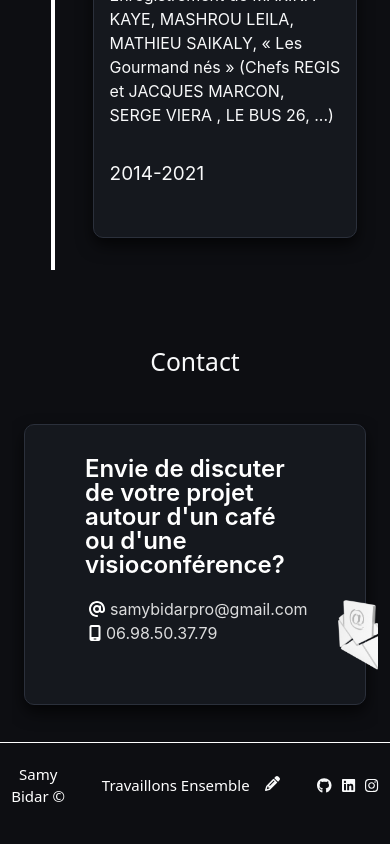
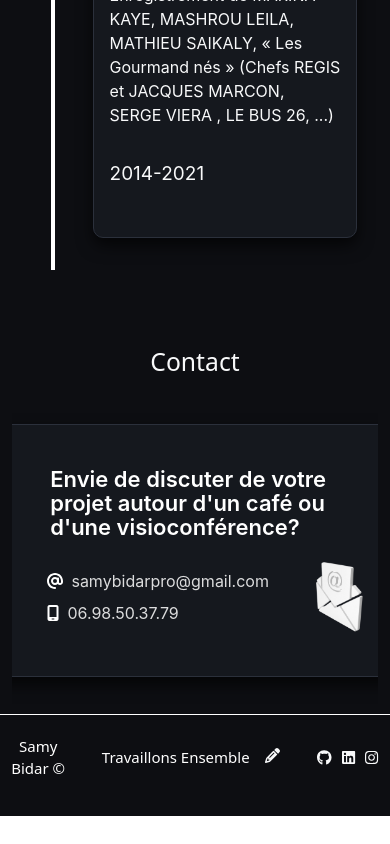
Before and after one commit to SamyBidar2/portfolio, a React (Create React App) app: page / in a window 390 px wide. Shown: the part 5426-6270 px from the top of the page. After the commit the page ends 6242 px from the top, so only its background shows below. Built offline with nearby package versions, Linux system fonts and the light colour scheme.

Commit message:
MAJ et correction responsive Contact

```diff
--- a/src/Components/Contact.jsx
+++ b/src/Components/Contact.jsx
@@ -2,11 +2,146 @@ import React from 'react';
 import styled from 'styled-components';
 import 'bootstrap/dist/css/bootstrap.min.css';
 import Container from 'react-bootstrap/Container';
-import { Card as BootstrapCard } from 'react-bootstrap';
+import {  Card as BootstrapCard  } from 'react-bootstrap';
 
 import mail from '../Images/mail.png';
 import { FontAwesomeIcon } from '@fortawesome/react-fontawesome';
-import { faAt, faMobileScreen } from '@fortawesome/free-solid-svg-icons';
+import { faAt, faMobileScreen} from '@fortawesome/free-solid-svg-icons';
+
+// //#region
+// const ContactContainer = styled(Container)`
+//     display: flex;
+//     flex-direction: column;
+//     justify-content: center;
+//     align-items: center;
+//     min-height: 200px;
+//     width: 100%;
+//     overflow: hidden;
+//     padding-bottom: 10%;
+//   `;
+
+//   const ContactTitle = styled.h2`
+//     display: flex;
+//     justify-content: center;
+//     padding: 40px 0;
+//     text-align: center;
+// `;
+
+//   const Card = styled(BootstrapCard)`
+//     // width: 760px;
+//     //height: 500px;
+//     padding: 30px;
+//     box-sizing: border-box;
+//     gap: 15px;
+//     border-radius: 10px;
+//     border: 1px solid #2b303b;
+//     // background: radial-gradient(100% 100% at 50% 0%, rgba(255, 255, 255, 0.20) 0%, rgba(255, 255, 255, 0.02) 100%);
+//     background: #15181e;
+//     box-shadow: 0px 1px 2px 0px rgba(0, 0, 0, 0.04), 0px 3px 8px 0px rgba(0, 0, 0, 0.12), 0px 8px 16px 0px rgba(0, 0, 0, 0.60);
+//     backdrop-filter: blur(12px);
+
+//     &:hover {
+//         // background: #22272e; /* Change background color on hover */
+//         box-shadow: 0px 2px 4px 0px rgba(0, 0, 0, 0.08), 0px 2px 4px 0px rgba(0, 0, 0, 0.16), 0px 2px 4px 0px rgba(0, 0, 0, 0.32);
+//         // filter: drop-shadow(0 0 1px #8A2BE2);
+//         filter: drop-shadow(0 0 1px #22272e);
+//     }
+// `;
+
+//   const CardBody = styled(BootstrapCard.Body)`
+//   display: flex;
+//   align-items: flex-start;
+//   align-content: flex-start;
+//   align-self: stretch;
+//   gap: 60px;
+//   box-sizing: border-box;
+//   padding: 12px 20px;
+
+//   @media (max-width: 768px) {
+//     flex-direction:column;
+//     gap:30px;
+// `;
+
+// const TextContainer = styled.div`
+//     display: flex;
+//     flex-direction: column;
+//     justify-content: flex-start;
+//     align-items: flex-start;
+//     gap: 20px;
+//     align-self: stretch;
+// `;
+
+// const CardTitle = styled(BootstrapCard.Title)`
+//     color:white;
+//     font-family: Inter;
+//     font-size: 22px;
+//     font-style: normal;
+//     font-weight: 600;
+//     line-height: 24px;
+//     margin:0;
+//     max-width:400px;
+// `;
+
+// const CardText = styled(BootstrapCard.Text)`
+//     color: var(--Adaptive-Weak, rgba(255, 255, 255, 0.85));
+//     font-family: Inter;
+//     font-size: 16px;
+//     font-style: normal;
+//     font-weight: 400;
+//     line-height: 24px;
+//     // margin-bottom : 20px;
+// `;
+
+// const MailImg = styled.img`
+//   height: 150px;
+//   width: 100%;
+//   max-width:150px;
+//   @media (max-width: 768px) {
+//     height: 75px;
+//     width: 100%;
+//     max-width: 75px;
+// `
+// const StyleIconContainer = styled(Container)`
+//   display :flex;
+//   justify-content:flex-start;
+//   align-content:center;
+//   align-items:center;
+//   gap:8px;
+// `
+
+// const StyledIcone = styled(FontAwesomeIcon)`
+//   color:white;
+//   font-size:16px
+// `
+// //#endregion
+
+// export const Contact = () => {
+//   return (
+//     <ContactContainer>
+//         <ContactTitle className='text-light'>Contact</ContactTitle>
+//         <Card>
+//           <CardBody>
+//               <TextContainer>
+//                   <CardTitle>Envie de discuter de votre projet autour d'un café ou d'une visioconférence? </CardTitle>
+//                   {/* <CardTitle>Contactez-moi par email ou par téléphone et prenons rendez-vous !</CardTitle> */}
+//                   <Container>
+//                     <StyleIconContainer>
+//                       <StyledIcone icon={faAt}/>
+//                       <CardText>samybidarpro@gmail.com</CardText>
+//                     </StyleIconContainer>
+//                     <StyleIconContainer>
+//                       <StyledIcone icon={faMobileScreen}/>
+//                       <CardText>06.98.50.37.79</CardText>
+//                     </StyleIconContainer>
+//                   </Container>
+//               </TextContainer>
+//               <MailImg src={mail} alt=''/>
+//           </CardBody>
+//         </Card>
+//     </ContactContainer>
+//   );
+// };
+
 
 //#region
 const ContactContainer = styled(Container)`
@@ -28,66 +163,72 @@ const ContactTitle = styled.h2`
 `;
 
   const Card = styled(BootstrapCard)`
-  width: 100%;
-  max-width: 760px;
+    // width: 760px;
+    //height: 500px;
     padding: 30px;
     box-sizing: border-box;
     gap: 15px;
     border-radius: 10px;
     border: 1px solid #2b303b;
+    // background: radial-gradient(100% 100% at 50% 0%, rgba(255, 255, 255, 0.20) 0%, rgba(255, 255, 255, 0.02) 100%);
     background: #15181e;
     box-shadow: 0px 1px 2px 0px rgba(0, 0, 0, 0.04), 0px 3px 8px 0px rgba(0, 0, 0, 0.12), 0px 8px 16px 0px rgba(0, 0, 0, 0.60);
     backdrop-filter: blur(12px);
 
     &:hover {
+        // background: #22272e; /* Change background color on hover */
         box-shadow: 0px 2px 4px 0px rgba(0, 0, 0, 0.08), 0px 2px 4px 0px rgba(0, 0, 0, 0.16), 0px 2px 4px 0px rgba(0, 0, 0, 0.32);
+        // filter: drop-shadow(0 0 1px #8A2BE2);
         filter: drop-shadow(0 0 1px #22272e);
-  }
-
-  @media (max-width: 768px) {
-    padding: 20px;
-    gap: 10px;
     }
 `;
 
   const CardBody = styled(BootstrapCard.Body)`
   display: flex;
-  flex-direction: column;
+  flex-direction:column;
   align-items: flex-start;
-  gap: 60px;
+  align-content: flex-start;
+  align-self: stretch;
+  gap: 20px;
   box-sizing: border-box;
-  padding: 12px 20px;
+  padding: 12px 40px;
 
-  @media (max-width: 768px) {
-    // flex-direction: column;
-    gap: 20px;
-  }
+  // @media (max-width: 768px) {
+  //   flex-direction:column;
+  //   gap:30px;
 `;
 
 const TextContainer = styled.div`
     display: flex;
-  // flex-direction: column;
-  justify-content: flex-start;
-  align-items: flex-start;
+    justify-content: center;
+    align-items: center;
     gap: 20px;
     align-self: stretch;
+`;
+const InfoContainer = styled(Container)`
+  display:flex;
+  flex-direction:column;
+  justify-content:center;
+  gap:8px;
+`
 
-  @media (max-width: 768px) {
-    gap: 10px;
-  }
+const StyleIconContainer = styled(Container)`
+  display :flex;
+  justify-content:flex-start;
+  align-content:center;
+  align-items:center;
+  gap:8px;
 `;
 
 const CardTitle = styled(BootstrapCard.Title)`
-  color: white;
+    color:white;
     font-family: Inter;
-  font-size: 24px;
+    font-size: 22px;
     font-style: normal;
     font-weight: 600;
     line-height: 24px;
-  margin: 0;
-  box-sizing:border-box;
-  padding: 0 20px;
-  width: 100%;
+    margin:0;
+    max-width:400px;
 `;
 
 const CardText = styled(BootstrapCard.Text)`
@@ -97,34 +238,24 @@ const CardText = styled(BootstrapCard.Text)`
     font-style: normal;
     font-weight: 400;
     line-height: 24px;
+    // margin-bottom : 20px;
 `;
 
 const MailImg = styled.img`
   height: 150px;
   width: 100%;
-  max-width: 150px;
+  max-width:150px;
 
   @media (max-width: 768px) {
     height: 75px;
     width: 100%;
     max-width: 75px;
-  }
 `;
 
-const StyleIconContainer = styled(Container)`
-  display: flex;
-  justify-content: flex-start;
-  align-items: center;
-  gap: 8px;
-
-  @media (max-width: 768px) {
-    gap: 5px;
-  }
-`;
 
 const StyledIcone = styled(FontAwesomeIcon)`
-  color: white;
-  font-size: 16px;
+  color:white;
+  font-size:16px
 `;
 //#endregion
 
@@ -134,20 +265,23 @@ export const Contact = () => {
         <ContactTitle className='text-light'>Contact</ContactTitle>
         <Card>
           <CardBody>
-          <CardTitle>Envie de discuter de votre projet autour d'un café ou d'une visioconférence?</CardTitle>
+              <CardTitle>Envie de discuter de votre projet autour d'un café ou d'une visioconférence? </CardTitle>
               <TextContainer>
-            <Container>
+
+                  {/* <CardTitle>Contactez-moi par email ou par téléphone et prenons rendez-vous !</CardTitle> */}
+                  <InfoContainer>
                     <StyleIconContainer>
-                <StyledIcone icon={faAt} />
+                      <StyledIcone icon={faAt}/>
                       <CardText>samybidarpro@gmail.com</CardText>
                     </StyleIconContainer>
                     <StyleIconContainer>
-                <StyledIcone icon={faMobileScreen} />
+                      <StyledIcone icon={faMobileScreen}/>
                       <CardText>06.98.50.37.79</CardText>
                     </StyleIconContainer>
-            </Container>
-            <MailImg src={mail} alt='' />
+                  </InfoContainer>
+                  <MailImg src={mail} alt=''/>
               </TextContainer>
+
           </CardBody>
         </Card>
     </ContactContainer>
```
Lines whose indentation alone changed are shown as unchanged.
